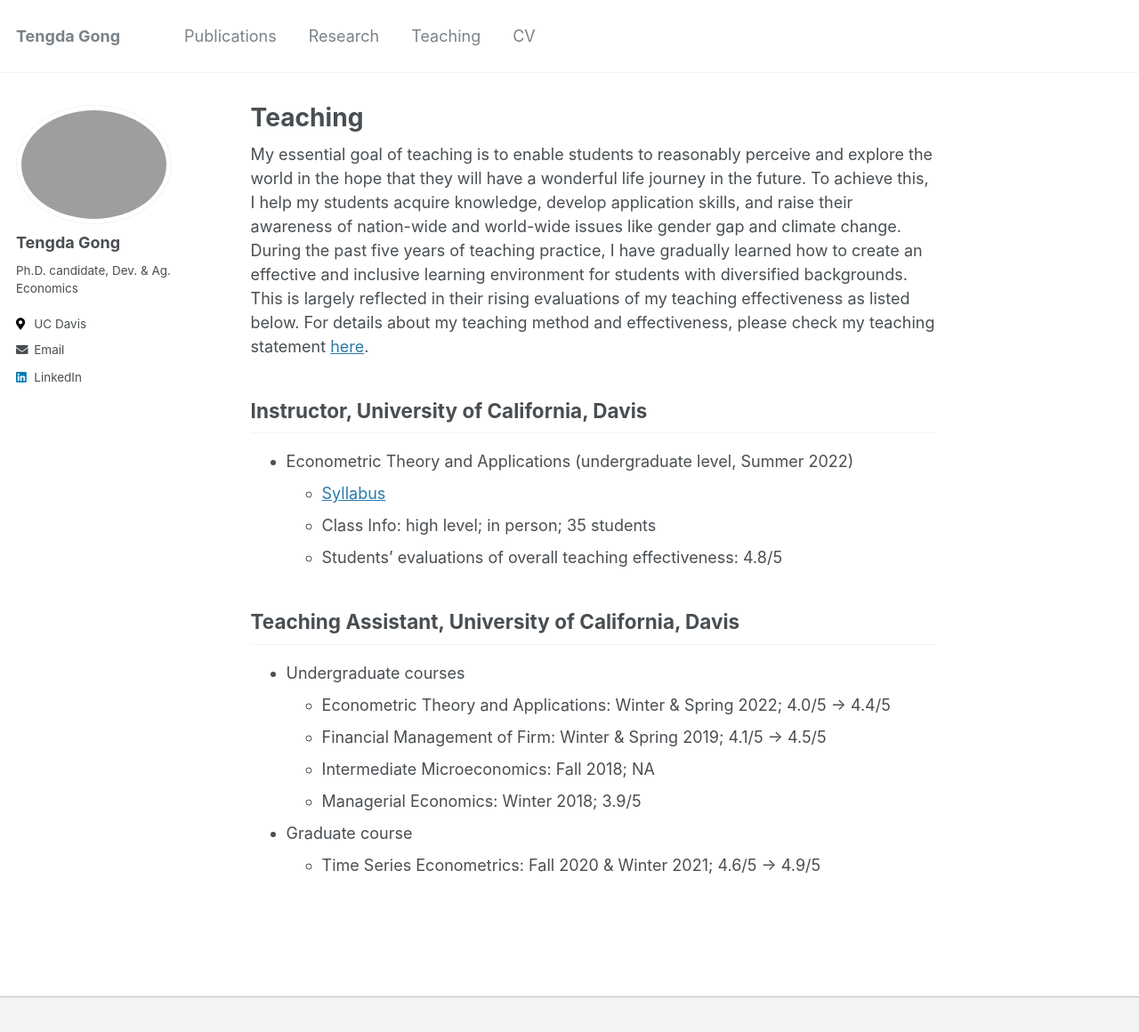
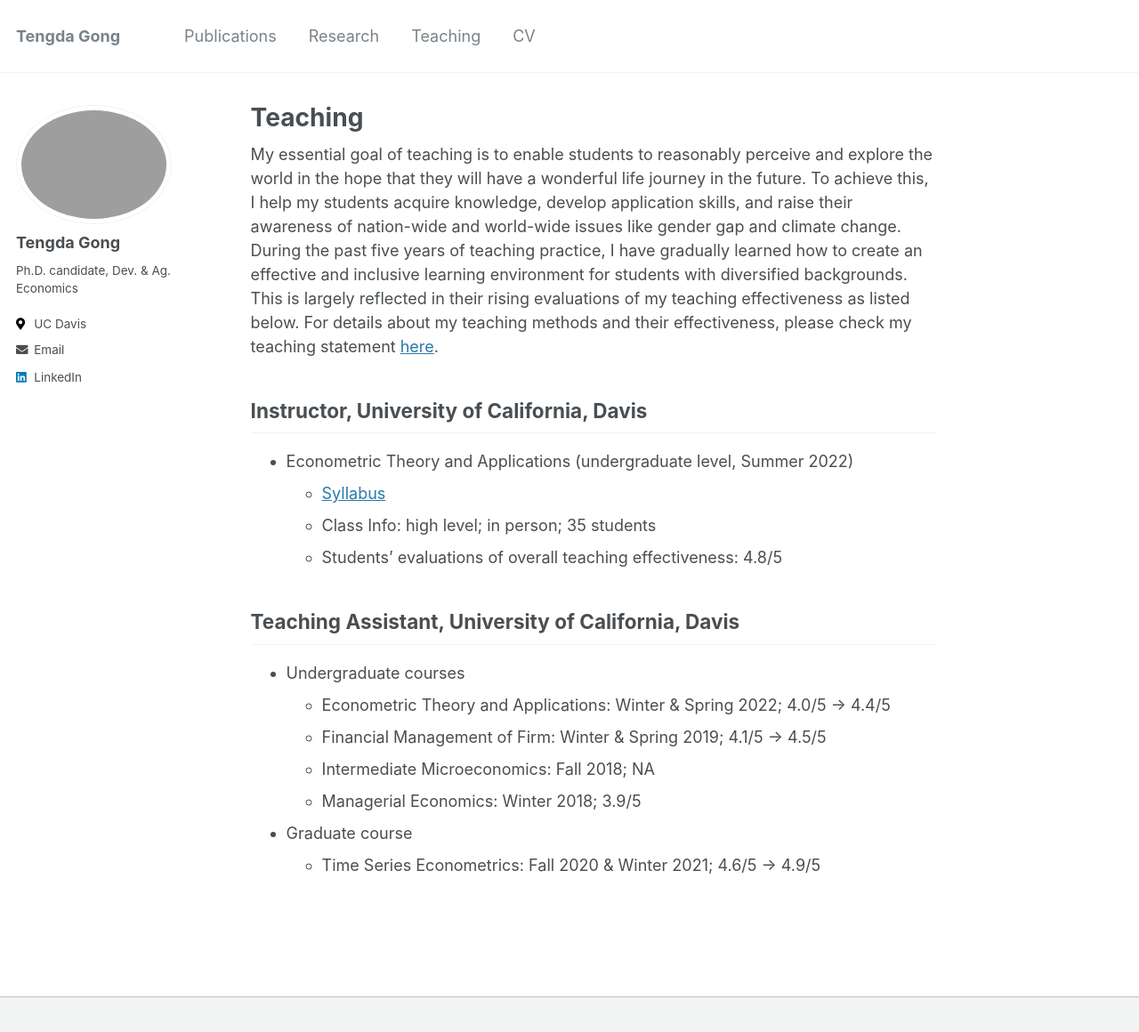
Before and after one commit to tendakung/tendakung.github.io, a Jekyll site: the page built from _pages/teaching.md, in a window 1280 px wide and 1193 px high. Shown: the top 1160 px of the window at 89% size. Built offline with Jekyll 4.4.1, drawn with Linux system fonts in a browser that asks for light colours.

Commit message:
Update teaching.md

```diff
--- a/_pages/teaching.md
+++ b/_pages/teaching.md
@@ -3,7 +3,7 @@ permalink: /teaching/
 title: "Teaching"
 ---
 
-My essential goal of teaching is to enable students to reasonably perceive and explore the world in the hope that they will have a wonderful life journey in the future. To achieve this, I help my students acquire knowledge, develop application skills, and raise their awareness of nation-wide and world-wide issues like gender gap and climate change. During the past five years of teaching practice, I have gradually learned how to create an effective and inclusive learning environment for students with diversified backgrounds. This is largely reflected in their rising evaluations of my teaching effectiveness as listed below. For details about my teaching method and effectiveness, please check my teaching statement [here](/files/pdf/teaching/TS.pdf).
+My essential goal of teaching is to enable students to reasonably perceive and explore the world in the hope that they will have a wonderful life journey in the future. To achieve this, I help my students acquire knowledge, develop application skills, and raise their awareness of nation-wide and world-wide issues like gender gap and climate change. During the past five years of teaching practice, I have gradually learned how to create an effective and inclusive learning environment for students with diversified backgrounds. This is largely reflected in their rising evaluations of my teaching effectiveness as listed below. For details about my teaching methods and their effectiveness, please check my teaching statement [here](/files/pdf/teaching/TS.pdf).
 
 ## Instructor, University of California, Davis
 - Econometric Theory and Applications (undergraduate level, Summer 2022)
```
